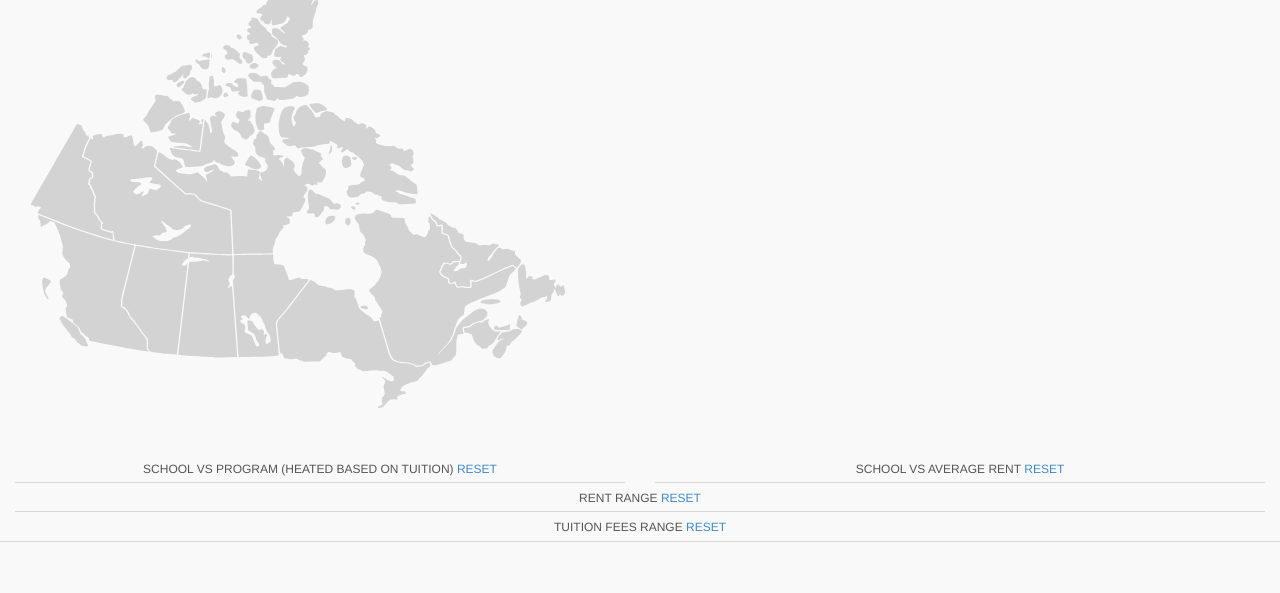
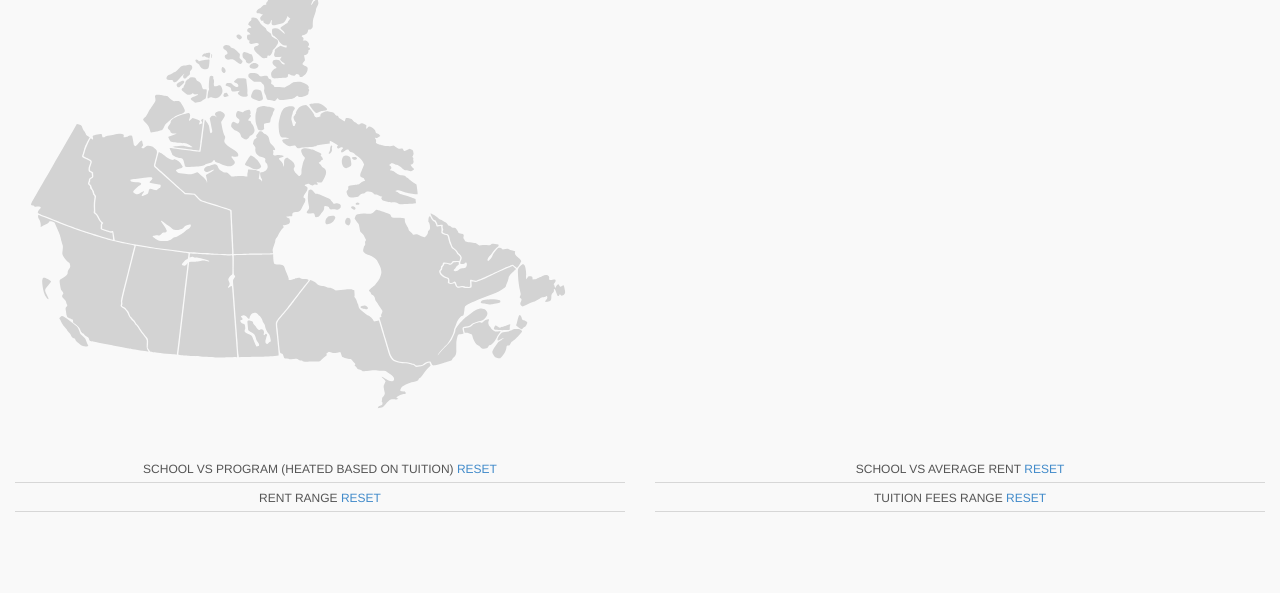
Before and after one commit to KonceptGeek/sfu-data-crunchers, a Django app: template YouthEmployment/templates/index.html in a window 1280 px wide. Shown: the part 112-705 px from the top of the page. Run offline with Django 3.2, Linux system fonts and the light colour scheme; the template is opened without the code that fills it, so the values that code supplies are empty; some libraries are stand-ins or nearby versions.

Commit message:
moved the range charts in 1 row

```diff
--- a/YouthEmployment/templates/index.html
+++ b/YouthEmployment/templates/index.html
@@ -300,7 +300,7 @@
         </div>
 
         <div class="row">
-            <div class="col-md-12">
+            <div class="col-md-6">
                 <div id="rent">
                     <div class="chart-title">
                         Rent Range
@@ -308,16 +308,17 @@
                     </div>
                 </div>
             </div>
-        </div>
 
-        <div class="row">
-            <div id="tuition">
-                <div class="chart-title">
-                    Tuition Fees Range
-                    <a class="reset" href="javascript:tuition.filterAll();dc.redrawAll();">reset</a>
+            <div class="col-md-6">
+                <div id="tuition">
+                    <div class="chart-title">
+                        Tuition Fees Range
+                        <a class="reset" href="javascript:tuition.filterAll();dc.redrawAll();">reset</a>
+                    </div>
                 </div>
             </div>
         </div>
+
     </div>
 </body>
 
@@ -636,7 +637,7 @@
     });*/
 
     margin = {top: 20, right: 20, bottom: 50, left: 50};
-    rent.width(1200)
+    rent.width(600)
             .height(100)
             .margins(margin)
             .dimension(rentDim)
@@ -659,7 +660,7 @@
 
     rent.yAxis().ticks(0);
 
-    tuition.width(1200)
+    tuition.width(600)
             .height(100)
             .margins(margin)
             .dimension(tuitionDim)
```
